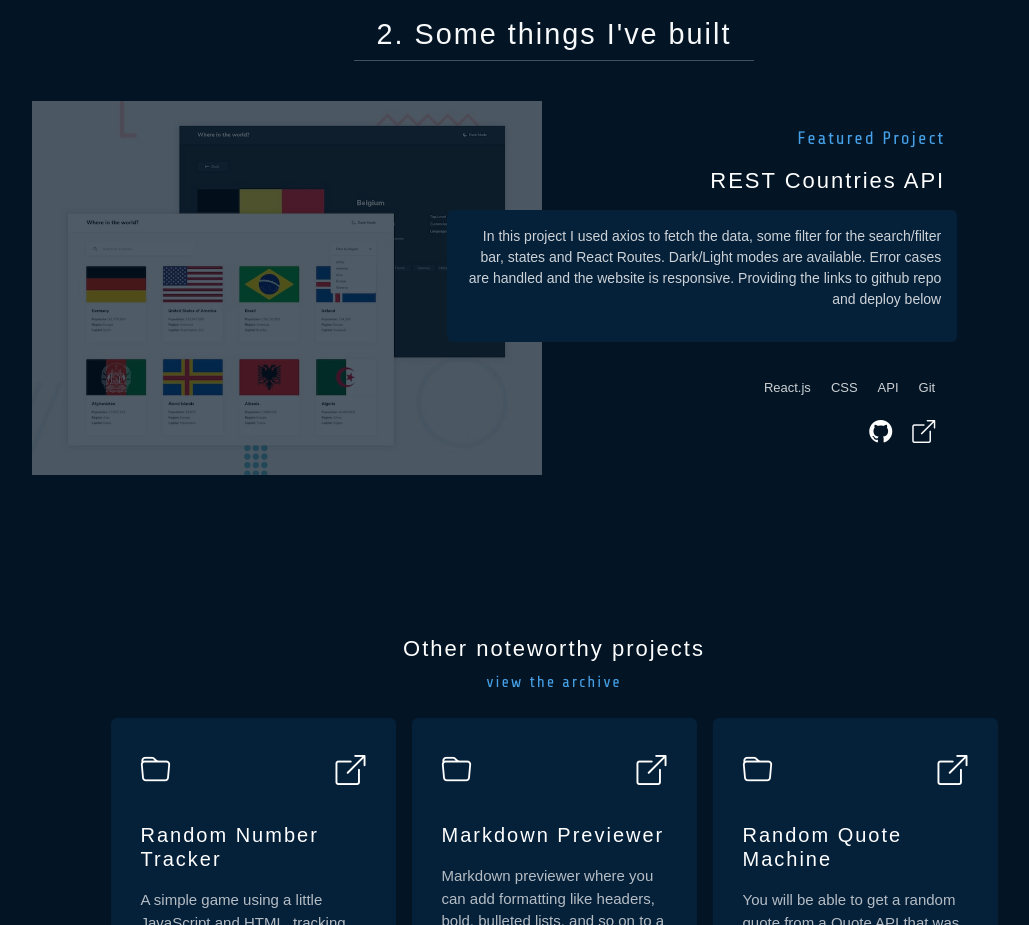
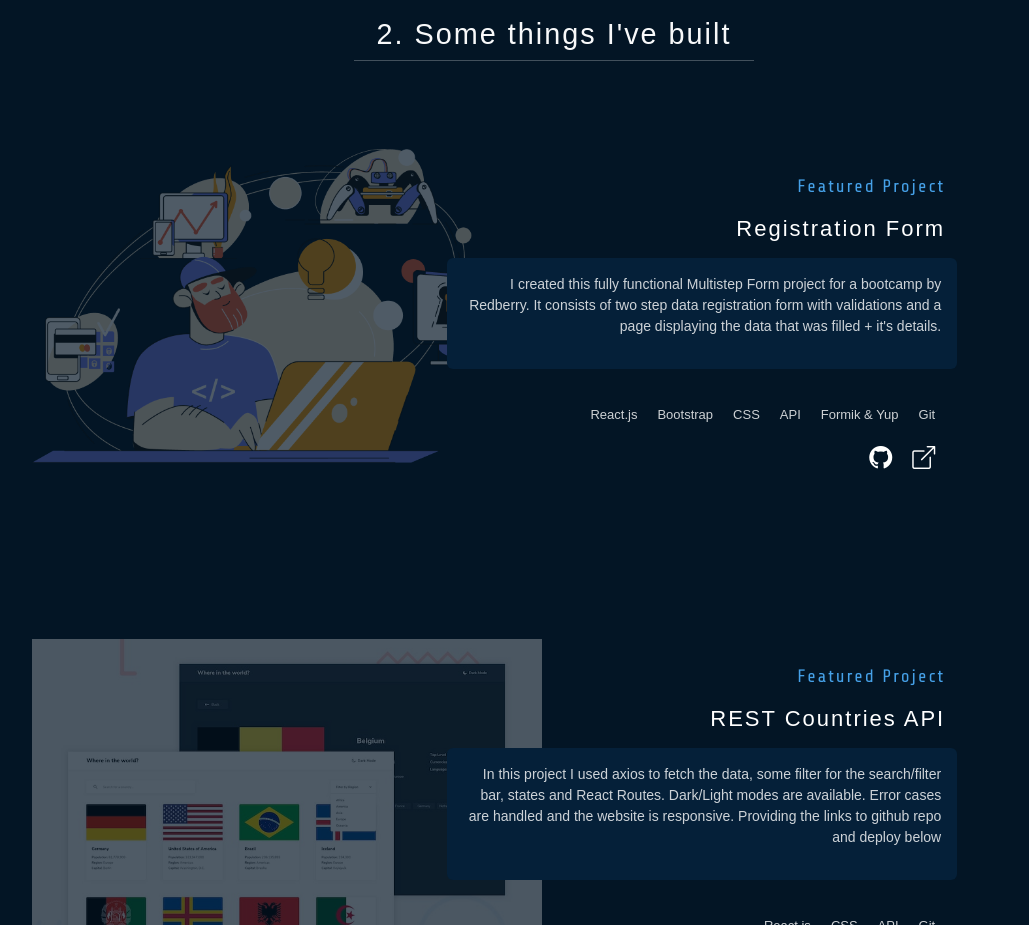
Before and after one commit to bibi-elene/my_portfolio.github.io, a plain HTML site: page index.html in a window 1280 px wide. Shown: the part 1660-2585 px from the top of the page, without its empty margins (86-1115 px from the left). Drawn offline with nearby package versions, Linux system fonts and the light colour scheme.

Commit message:
added new project

```diff
--- a/index.html
+++ b/index.html
@@ -306,6 +306,32 @@
             <hr style="width: 400px;"/>
         </div>
 
+        <div class="row img-div position-relative mt-5">
+            <a href="https://bibi-elene.github.io/redberry/" target="_blank" rel="noopener noreferrer" class="img-fluid project-image col-sm-12 col-md-6 my-4">
+             <img class="img-fluid" src="Layer1.png" alt="project-pic" width="100%" height="auto">
+            </a>
+            <div class="project-details row my-5 position-relative col-md-6 col-sm-12 d-block" style="left: -10%">
+             <p class="position-relative text-end text-template" style="z-index: -1; font-size: 18px;">Featured Project</p>
+             <h2 class="position-relative text-end" style="z-index: -1; font-size: 22px"> Registration Form </h2>
+             <div class="p-3 my-3 position-relative text-end rounded"  style="z-index: 1; width: auto; height: auto; font-size: 14px; font-weight: 300; background-color: #052039; ">
+                 <p style="opacity: 0.8; z-index: -1;"> I created this fully functional Multistep Form project for a bootcamp by Redberry. It consists of two step data registration form with validations and a page displaying the data that was filled + it's details. </p>
+             </div>
+             <ul class="d-flex project-list position-relative justify-content-end" style="opacity: 0.8; font-weight: 300; z-index: -1; height: 5%;">
+                 <li><p>React.js</p></li>
+                 <li><p>Bootstrap</p></li>
+                 <li><p>CSS</p></li>
+                 <li><p>API</p></li>
+                 <li><p>Formik & Yup</p></li>
+                 <li><p>Git</p></li>
+             </ul>
+             <ul class="d-flex position-relative justify-content-end">
+                 <li><a href="https://github.com/bibi-elene/redberry" target="_blank" rel="noopener noreferrer"><i class="bi bi-github"></i></a></li>
+                 <li><a href="https://bibi-elene.github.io/redberry/" target="_blank" rel="noopener noreferrer"><i class="bi bi-box-arrow-up-right"></i></a></li>
+             </ul>
+         </div>
+
+          </div>
+
         <div class="row img-div position-relative">
            <a href="https://bibi-elene.github.io/countries_api/" target="_blank" rel="noopener noreferrer" class="img-fluid project-image col-sm-12 col-md-6 my-4">
             <img class="img-fluid" src="rest-api.jpg" alt="project-pic" width="100%" height="auto">
@@ -329,6 +355,7 @@
         </div>
 
          </div>
+
     </section>
     <!-- My Projects -->
     <section class="container others">
```
Also changed, not shown: Layer1.png (added).
